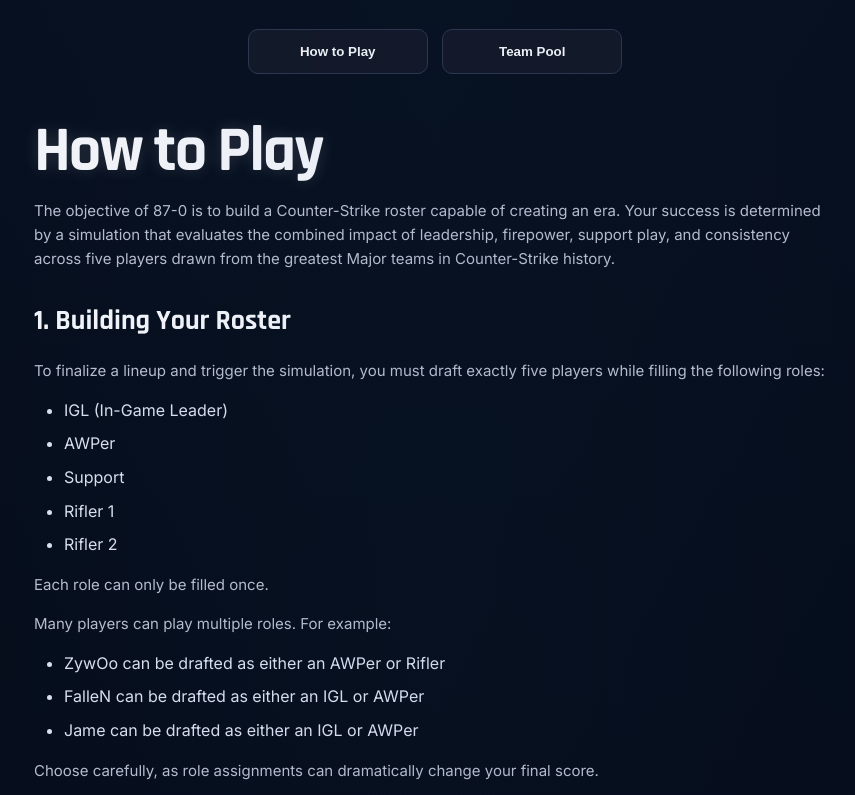
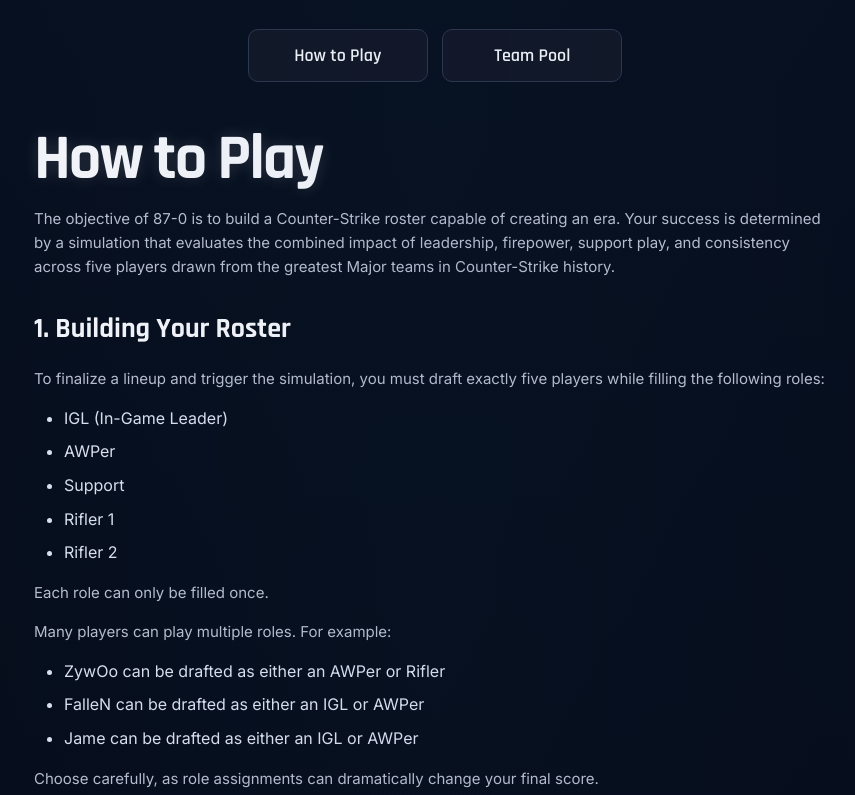
Before and after one commit to kneecourt/87-0, a plain HTML site: page how-to-play/index.html in a window 1280 px wide. Shown: the top 795 px of the page, without its empty margins (205-1060 px from the left). Drawn offline with Linux system fonts and the light colour scheme; files that its build step writes are made by us from their sources; files whose address does not match are found by name.

Commit message:
Update style.css

```diff
--- a/style.css
+++ b/style.css
@@ -502,3 +502,28 @@
   border-color: #ff9f1c;
   transform: translateY(-1px);
 }
+
+/* How To Play page buttons */
+
+#how-to-tabs button,
+.back-button {
+  background: rgba(18, 24, 38, 0.95);
+  border: 1px solid #2d374f;
+  color: #f5f7fb;
+
+  font-family: 'Rajdhani', sans-serif;
+  font-weight: 600;
+  font-size: 18px;
+
+  transition:
+    transform 0.15s ease,
+    border-color 0.15s ease,
+    background 0.15s ease;
+}
+
+#how-to-tabs button:hover,
+.back-button:hover {
+  background: rgba(255, 159, 28, 0.12);
+  border-color: #ff9f1c;
+  transform: translateY(-1px);
+}
```
